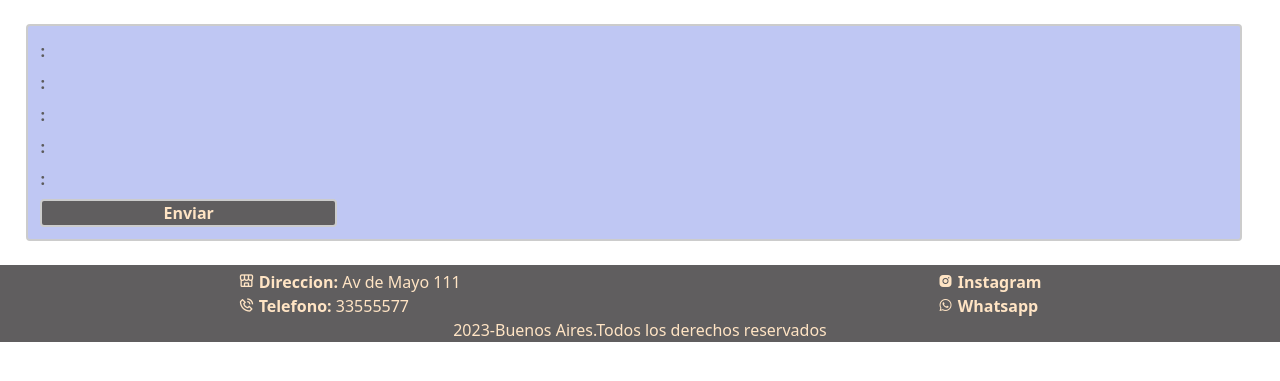
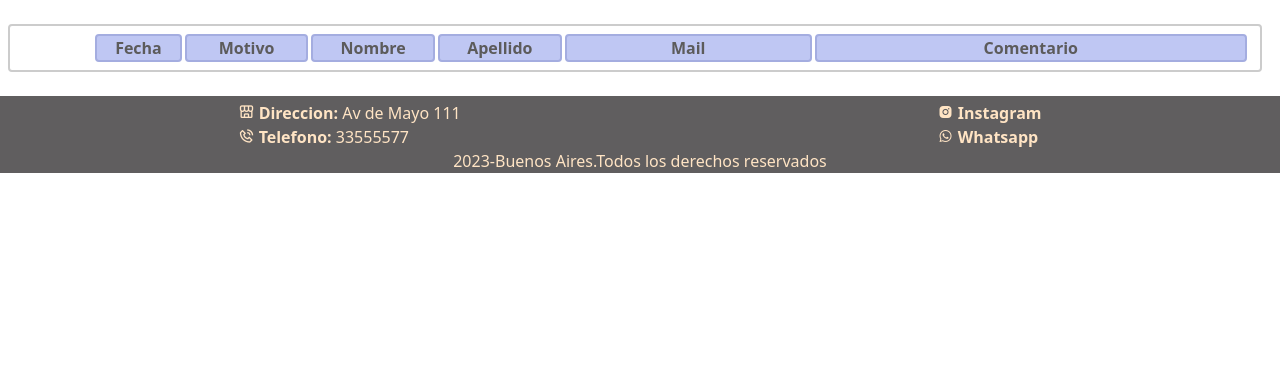
Before and after one commit to SSDD2022/TP3, a Django app: page /gestionar_contactos/ in a window 1280 px wide. Shown: the part 141-522 px from the top of the page. Run offline with Django 4.2, Linux system fonts and the light colour scheme; data that the repository does not hold is empty; some libraries are stand-ins or nearby versions.

Commit message:
revision-contacto

```diff
--- /dev/null
+++ b/taller/static/taller/css/gestionar_contactos.css
@@ -0,0 +1,90 @@
+.form-container {
+    display: grid;
+    grid-template-columns: 6% 7% 10% 10% 10% 20% 35%;
+    grid-template-areas: "revisado-area fecha-area motivo-area nombre-area apellido-area mail-area comentario-area";
+    grid-template-rows: auto;
+    grid-auto-flow: row;
+    grid-row-gap: 0.2rem;
+    grid-column-gap: 0.2rem;
+    width: 98%;
+    margin-top: 1.5rem;
+    margin-right: 0.5rem;
+    margin-left: 0.5rem;
+    margin-bottom: 1.5em;
+    border: 2px solid #ccc;
+    border-radius: 4px;
+    box-sizing: border-box;
+    padding: 0.5rem;
+ /*   background-color: #bfc7f3; /* rgb(193, 214, 241);  /* bisque; */
+}
+.f_revisado, .f_fecha, .f_motivo, .f_nombre, .f_apellido, .f_mail, .f_comentario {
+    /* grid-area: revisado-area; */
+    width: 100%;
+    background-color: #bfc7f3;
+    word-wrap: break-word;
+    padding-left: 0.1rem;
+    padding-right: 0.1rem;
+}
+
+.form-container .labeles {
+    font-weight: bold;
+    color: #5c5b5b;
+    width: 100%;
+    text-align: center;
+    background-color: #bfc7f3;
+    word-wrap: break-word;
+    border: solid 2px;
+    border-color: #a4ade0;
+    border-radius: 4px;
+}
+.form-container .form-error {
+    font-weight: normal;
+    color: red;
+}
+.form-containter .botones {
+    color: white;
+    font-size: medium;
+    font-weight: bold;
+    margin: 0 1.8rem 0 0;
+    text-align: center;
+}
+input, textarea, select {
+    border: 2px solid #ccc;
+    border-radius: 4px;
+    box-sizing: border-box;
+    padding-left: 0.8rem;
+    width: 100%;
+}
+input:focus, textarea:focus, select:focus,
+input:hover, textarea:hover, select:hover  {
+    outline: 2px solid #ccc;
+    border-radius: 4px;
+    box-sizing: border-box;
+}
+select:hover {
+    cursor: pointer;
+}
+textarea {
+    resize: none;
+}
+select {
+    font-weight: bold;
+    color: #5c5b5b; /* rgb(221, 126, 10); */
+}
+input[type=submit] {
+    background-color: #605e5f;
+    color: bisque;
+    font-weight: bold;
+    padding-left: 0;
+}
+input[type=submit]:hover {
+    color: white;
+    font-weight: bold;
+    cursor: pointer;
+}
+
+.destacado {
+    font-weight: bold;
+    color: blue;
+    list-style: none;
+}
--- a/taller/templates/taller/gestionar_contactos.html
+++ b/taller/templates/taller/gestionar_contactos.html
@@ -4,7 +4,7 @@
 {% block title %}Inscipcion{% endblock %}
 
 {% block extra_css %}
-  <link rel="stylesheet" href="{% static 'taller/css/form.css' %}">
+  <link rel="stylesheet" href="{% static 'taller/css/gestionar_contactos.css' %}">
 {% endblock %}
 
 {% block header %}
@@ -13,30 +13,34 @@
 {% endblock %}
 
 {% block content %}
-<form action="" method="POST">
+
   <section class="form-container">
-      {% csrf_token %}
-      <div class="labeles">{{form.motivo.label}}:</div>
-      <div>{{form.motivo}}</div>
-      <div class="form-error">{{form.motivo.errors}}</div>
 
-      <div class="labeles">{{form.nombre.label}}:</div>
-      <div>{{form.nombre}}</div>
-      <div class="form-error">{{form.nombre.errors}}</div>
+      <div></div>
+      <div class="labeles">Fecha</div>
+      <div class="labeles">Motivo</div>
+      <div class="labeles">Nombre</div>
+      <div class="labeles">Apellido</div>
+      <div class="labeles">Mail</div>
+      <div class="labeles">Comentario</div>
 
-      <div class="labeles">{{form.apellido.label}}:</div>
-      <div>{{form.apellido}}</div>
-      <div class="form-error">{{form.apellido.errors}}</div>
+      {% for form in object_list %}
+        <form action="{% url 'cambiar_contacto' form.id %}" method="POST">
+           {% csrf_token %}
+           <div>
+              {% if not form.revisado %}
+                <button type="submit" class="btn btn-info">Pend</button>
+              {% endif %}
+           </div>
+        </form>
+        <div class="f_fecha">{{form.fecha|date:'d-m-y'}}</div>
+        <div class="f_motivo">{{form.motivo_desc}}</div>
+        <div class="f_nombre">{{form.nombre}}</div>
+        <div class="f_apellido">{{form.apellido}}</div>
+        <div class="f_mail">{{form.mail}}</div>
+        <div class="f_comentario">{{form.comentario}}</div>
 
-      <div class="labeles">{{form.mail.label}}:</div>
-      <div>{{form.mail}}</div>
-      <div class="form-error">{{form.mail.errors}}</div>
+      {% endfor %}
+  </section>
 
-      <div class="labeles">{{form.comentario.label}}:</div>
-      <div>{{form.comentario}}</div>
-      <div class="form-error">{{form.comentario.errors}}</div>
-
-    <input type="submit" name="f_enviar"   id="f_enviar"   value="Enviar" class="botones">
-  </section>
-</form>
 {% endblock %}
--- a/taller/urls.py
+++ b/taller/urls.py
@@ -18,7 +18,8 @@ urlpatterns = [
    path('alta_alumnos/', views.alta_alumnos,name="alta_alumnos"),
    path('cons_alumnos/', views.cons_alumnos,name="cons_alumnos"),
    path('cons_cursos/', views.cons_cursos,name="cons_cursos"),
-   path('gestionar_contactos/', views.gestionar_contactos,name="gestionar_contactos"),
+   path('gestionar_contactos/', views.GestionarContactos.as_view(),name="gestionar_contactos"),
+   path('cambiar_contacto/<int:id>/',views.cambiar_contacto, name='cambiar_contacto'),
    ]
 
 urlpatterns += static(settings.MEDIA_URL, document_root=settings.MEDIA_ROOT)
--- a/taller/views.py
+++ b/taller/views.py
@@ -1,6 +1,7 @@
 from django.shortcuts import render, redirect
 from django.contrib import messages
 from django.urls import reverse
+from django.views.generic import ListView, UpdateView
 from . import classes
 from . import forms
 from taller.models import Curso, CursoDescripcion, Trabajo, Contacto
@@ -139,7 +140,15 @@ def contacto(request,motivo=None):
     context = {'form': contacto_form}
     return render(request,"taller/contacto.html",context)
 
-def gestionar_contactos(request):
-    context = { 'pagina' : 'Consulta de contactos',
-              }
-    return render(request,'taller/gestionar_contactos.html',context)
+class GestionarContactos(ListView):
+    model=Contacto
+    context_object_name = 'Contacto'
+    template_name = 'taller/gestionar_contactos.html'
+    fields=["id","revisado","fecha","motivo","nombre","apellido","mail","comentario"]
+    ordering = ["revisado","fecha"]
+
+def cambiar_contacto(request, id):
+    cont = Contacto.objects.get(id=int(id))
+    cont.revisado = True
+    cont.save()
+    return redirect(reverse('gestionar_contactos'))
```
Also changed, not shown: taller/models.py (+12 -2 lines), taller/migrations/0006_MotivoContacto.py (added).
